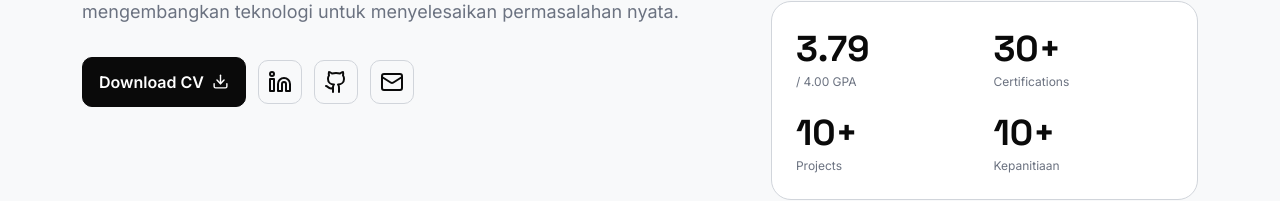
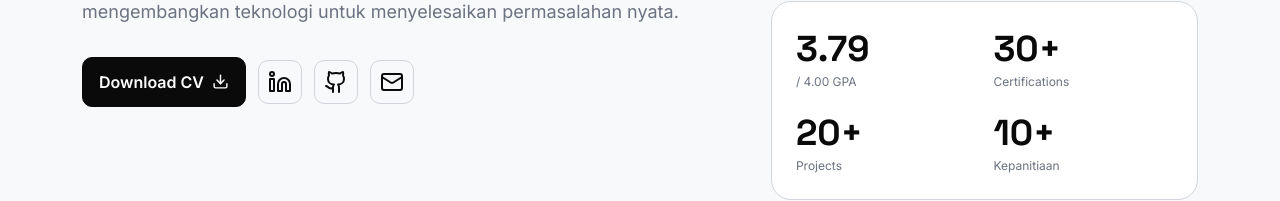
Before and after one commit to RezaHarahap/reza-portfolio, a React (Vite) app in the folder client/: page / in a window 1280 px wide. Shown: the part 640-841 px from the top of the page. Built offline with nearby package versions, Linux system fonts and the light colour scheme.

Commit message:
chore: update project count to 20+

```diff
--- a/client/src/sections/Hero.jsx
+++ b/client/src/sections/Hero.jsx
@@ -60,7 +60,7 @@ export default function Hero() {
             <span>Certifications</span>
           </div>
           <div>
-            <strong>10+</strong>
+            <strong>20+</strong>
             <span>Projects</span>
           </div>
           <div>
```
